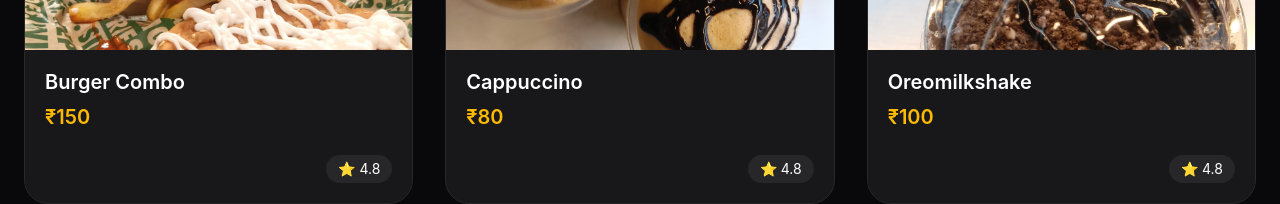
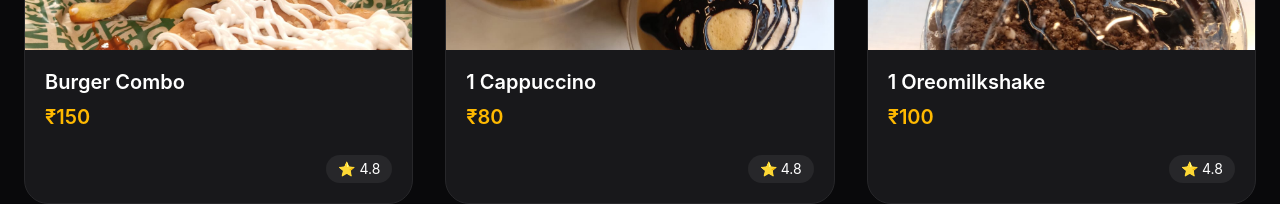
Before and after one commit to Siddhant4912/topmoon-restaurant-menu, a React (Vite) app: page / in a window 1280 px wide. Shown: the part 1737-1941 px from the top of the page. Built offline with nearby package versions, Linux system fonts and the light colour scheme.

Commit message:
updated menu items

```diff
--- a/src/Menu.jsx
+++ b/src/Menu.jsx
@@ -119,7 +119,7 @@ export default function Menu() {
     },
     {
       id: 11,
-      name: "Cappuccino",
+      name: "1 Cappuccino",
       category: "Combo",
       price: 80,
       desc: "Large combo with fries and coffee",
@@ -130,7 +130,7 @@ export default function Menu() {
     },
     {
       id: 12,
-      name: "Oreomilkshake",
+      name: "1 Oreomilkshake",
       category: "Combo",
       price: 100,
       desc: "Large combo with fries and coffee",
```
